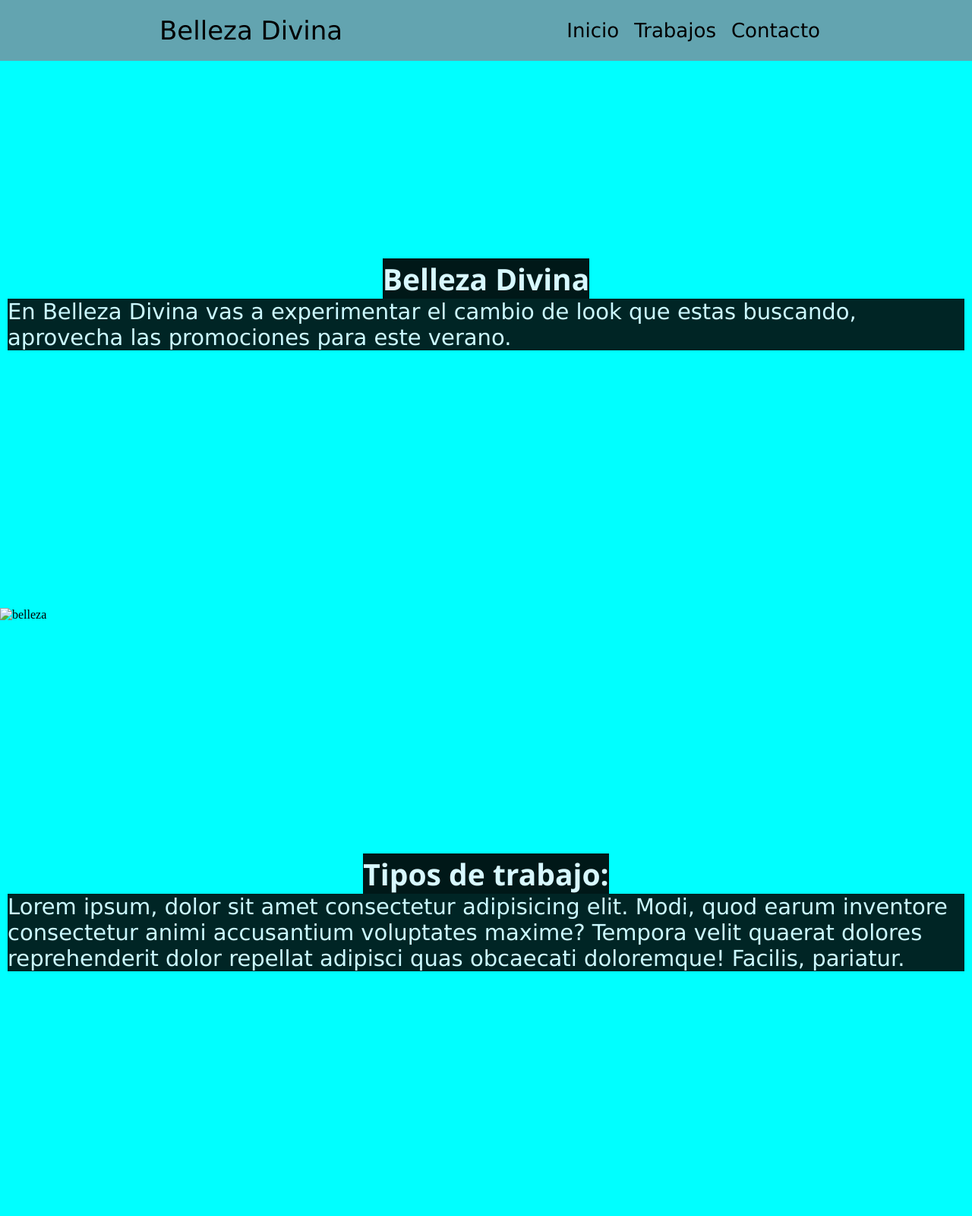
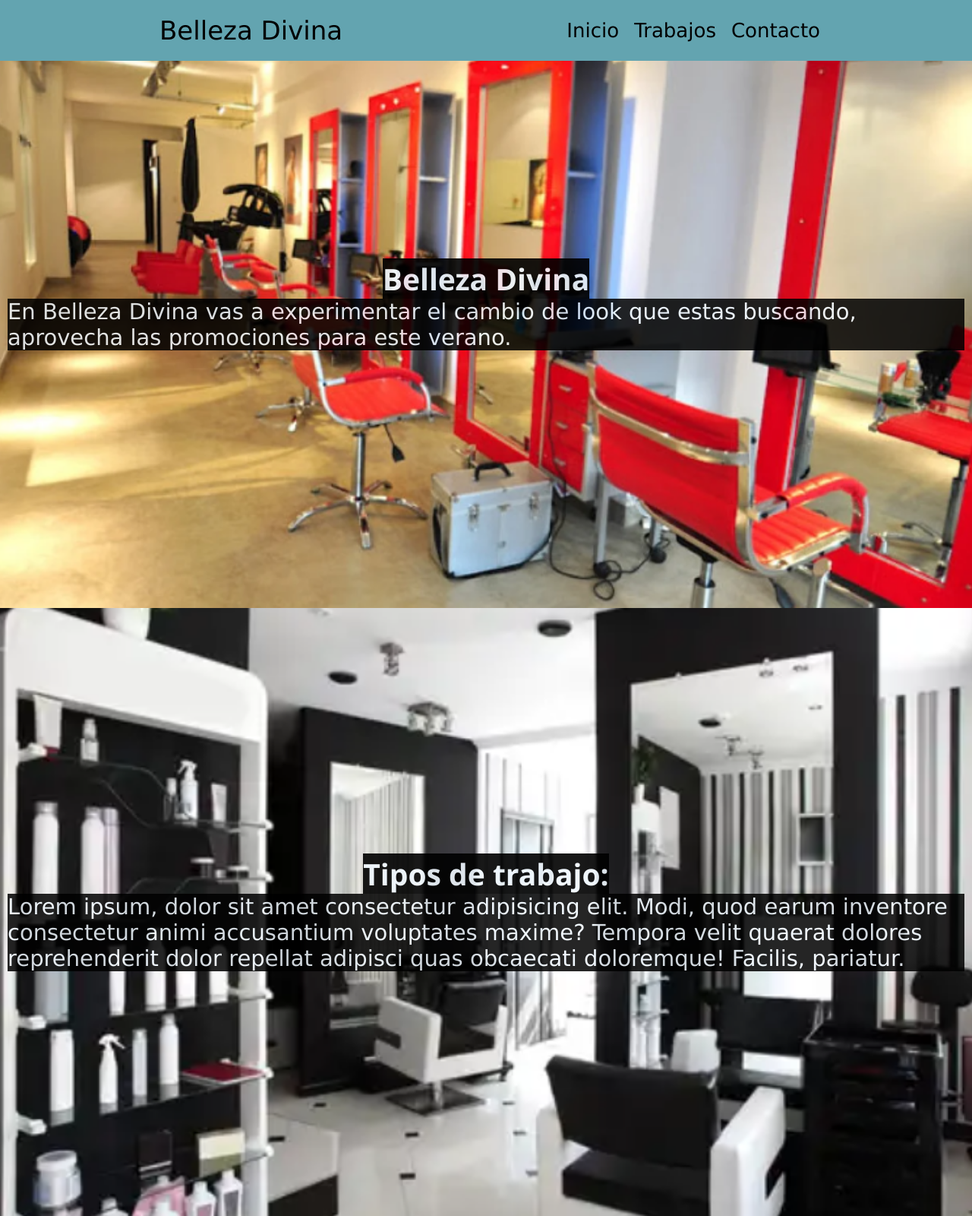
Before and after one commit to nicoben1x/nicoben1x.github.io, a plain HTML site: page index.html in a window 1280 px wide. Shown: the whole page at 76% size. Drawn offline with Linux system fonts and the light colour scheme.

Commit message:
Update index.html

```diff
--- a/index.html
+++ b/index.html
@@ -30,7 +30,7 @@
     </div>
     <section class="inicio" id="idinicio">
         <div class="iniciodiv">
-            <img class="img-top" src="img/top.png" alt="belleza">
+            <img class="img-top" src="top.png" alt="belleza">
             <h1>Belleza Divina</h1>
             <p>En Belleza Divina vas a experimentar el cambio de look que estas buscando, aprovecha las promociones para este verano.</p>
         </div>
@@ -39,7 +39,7 @@
     </section>
     <section class="trabajos" id="idtrabajos">
         <div class="trabajosdiv">
-            <img class="img-two" src="img/two.png" alt="belleza">
+            <img class="img-two" src="two.png" alt="belleza">
             <h1>Tipos de trabajo:</h1>
             <p>Lorem ipsum, dolor sit amet consectetur adipisicing elit. Modi, quod earum inventore consectetur
                 animi accusantium voluptates maxime? Tempora velit quaerat dolores reprehenderit dolor repellat
```
